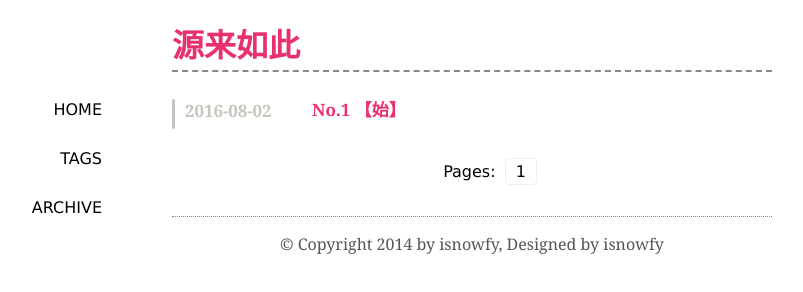
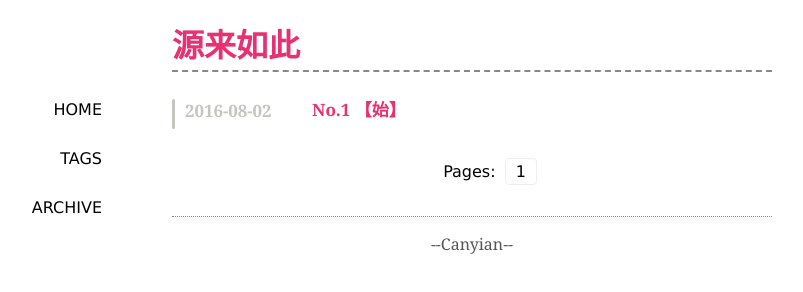
Before and after one commit to SallyU/SallyU.github.io, a plain HTML site: page index.html in a window 1280 px wide. Shown: the whole page, without its empty margins (168-971 px from the left). Drawn offline with Linux system fonts and the light colour scheme.

Commit message:
Update index.html

```diff
--- a/index.html
+++ b/index.html
@@ -32,7 +32,7 @@
     <div class="innermain" id="main">
     </div>
     <div class="footer">
-        <p>© Copyright 2014 by isnowfy, Designed by isnowfy</p>
+        <p>--Canyian--</p>
     </div>
 </div>
 <script src="main.js"></script>
```
